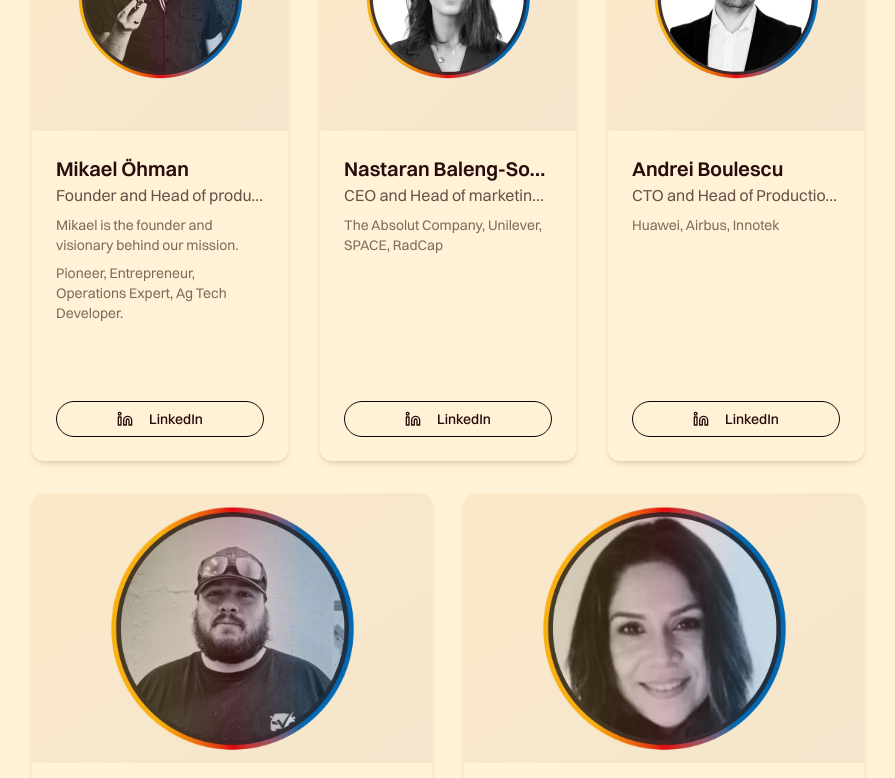
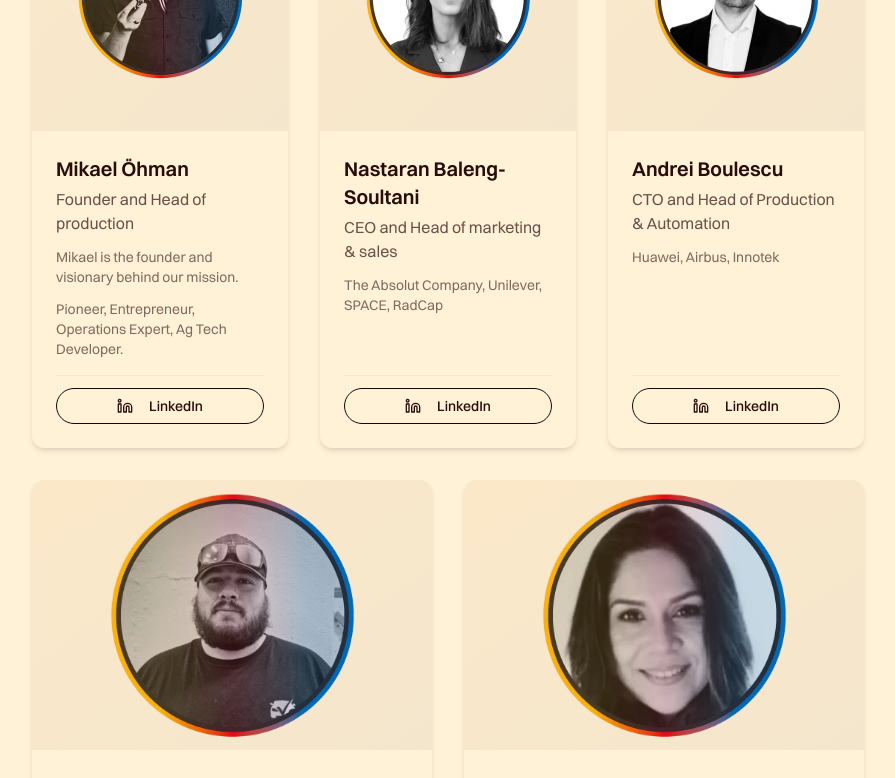
Before and after one commit to jhn322/blueredgold, a Next.js app: page /about-us/about in a window 1280 px wide. Shown: the part 3300-4078 px from the top of the page, without its empty margins (192-1087 px from the left). Built offline with nearby package versions, Linux system fonts and the light colour scheme.

Commit message:
line-clamp, removed truncation

```diff
--- a/src/app/about-us/about/AboutUs.tsx
+++ b/src/app/about-us/about/AboutUs.tsx
@@ -630,9 +630,9 @@ function TeamMemberCard({
   linkedIn,
 }: TeamMember) {
   return (
-    <Card className="overflow-hidden border-none shadow-md hover:shadow-lg transition-shadow rounded-xl h-auto lg:h-[600px] flex flex-col">
+    <Card className="overflow-hidden border-none shadow-md hover:shadow-lg transition-shadow rounded-xl h-full flex flex-col">
       <CardContent className="p-0 flex-1 flex flex-col">
-        {/* Image container with better responsive height handling */}
+        {/* Image container with responsive height handling */}
         <div className="relative w-full aspect-[4/3] lg:h-[270px] lg:aspect-auto overflow-hidden bg-gradient-to-br from-secondary/10 to-primary/5">
           <Image
             src={image}
@@ -644,28 +644,28 @@ function TeamMemberCard({
           />
         </div>
         {/* Content container with responsive padding */}
-        <div className="p-4 lg:p-6 flex-1 flex flex-col justify-between">
-          <div>
-            <h3 className="text-lg lg:text-xl font-bold text-primary truncate">
+        <div className="p-4 lg:p-6 flex-1 flex flex-col">
+          <div className="flex-1">
+            <h3 className="text-lg lg:text-xl font-bold text-primary mb-1">
               {name}
             </h3>
-            <p className="text-foreground/70 mb-2 truncate">{title}</p>
+            <p className="text-foreground/70 mb-3 line-clamp-2 min-h-[2.5rem]">
+              {title}
+            </p>
             {description && (
-              <p className="text-sm text-foreground/60 mb-2 line-clamp-2">
+              <p className="text-sm text-foreground/60 mb-3 line-clamp-2">
                 {description}
               </p>
             )}
-            <p className="text-sm text-foreground/60 line-clamp-3 lg:line-clamp-4">
-              {role}
-            </p>
+            <p className="text-sm text-foreground/60 line-clamp-4">{role}</p>
           </div>
           {linkedIn && (
+            <div className="mt-4 pt-3 border-t border-secondary/10">
               <Link
                 href={linkedIn}
                 target="_blank"
                 rel="noopener noreferrer"
                 aria-label={`Visit ${name}'s LinkedIn profile`}
-              className="mt-3 lg:mt-4"
               >
                 <Button
                   variant="outline"
@@ -675,6 +675,7 @@ function TeamMemberCard({
                   <Linkedin className="mr-2 h-4 w-4" /> LinkedIn
                 </Button>
               </Link>
+            </div>
           )}
         </div>
       </CardContent>
```
Lines whose indentation alone changed are shown as unchanged.
